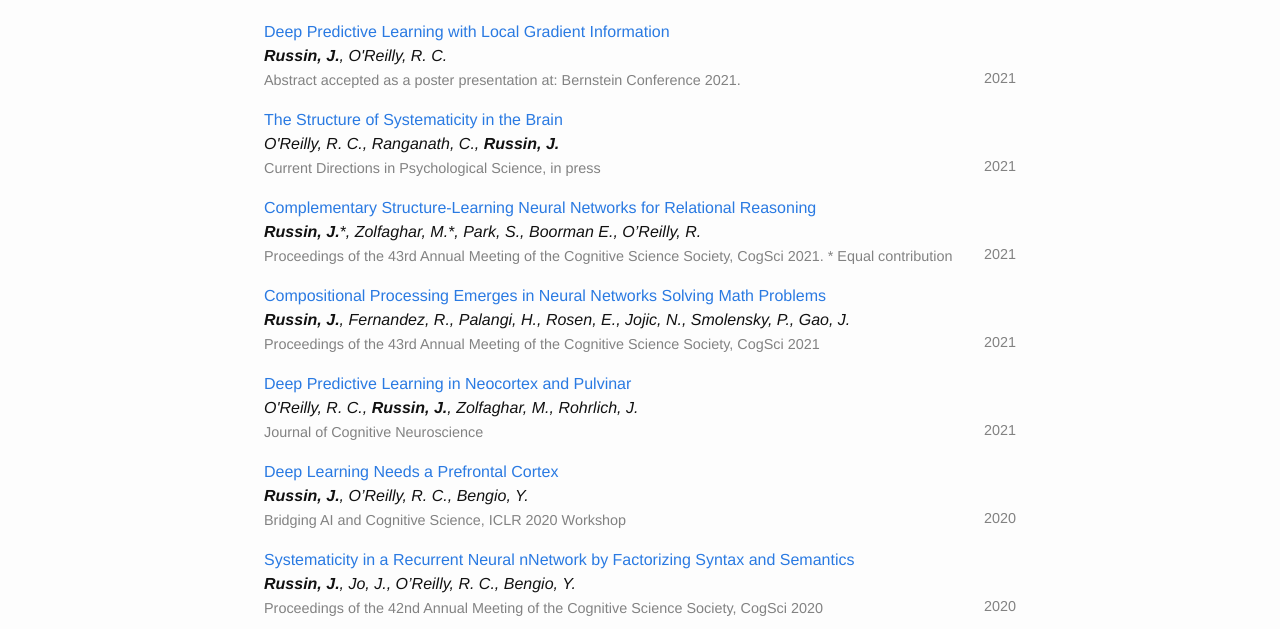
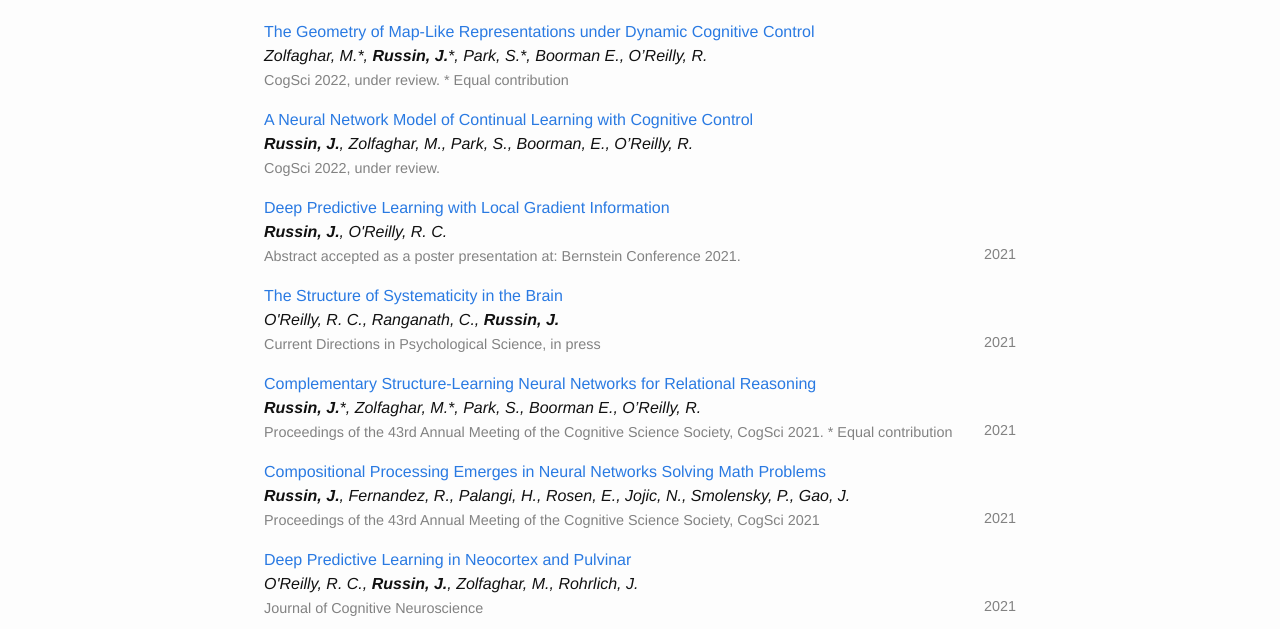
Before and after one commit to jlrussin/jlrussin.github.io, a plain HTML site: page publications.html in a window 1280 px wide. Shown: the part 171-800 px from the top of the page. Drawn offline with Linux system fonts and the light colour scheme.

Commit message:
update feb 3 2022

```diff
--- a/publications.html
+++ b/publications.html
@@ -89,6 +89,38 @@
 
   <div class="post-content">
     <ul class="publications">
+
+      <li class="article">
+        <span class="title">
+
+          <a>
+            The Geometry of Map-Like Representations under Dynamic Cognitive Control
+          </a>
+        </span>
+        <span class="authors">Zolfaghar, M.*, <strong>Russin, J.</strong>*, Park, S.*, Boorman E., O’Reilly, R.</span>
+        <span class="journal-info">
+
+          <span class="journal">CogSci 2022, under review. * Equal contribution</span>
+
+        <span>
+
+    <!--      <a href="https://doi.org/10.1162/jocn_a_01708" class="doi"></a> -->
+
+    <li class="article">
+      <span class="title">
+
+        <a>
+          A Neural Network Model of Continual Learning with Cognitive Control
+        </a>
+      </span>
+      <span class="authors"><strong>Russin, J.</strong>, Zolfaghar, M., Park, S., Boorman, E., O’Reilly, R.</span>
+      <span class="journal-info">
+
+        <span class="journal">CogSci 2022, under review.</span>
+
+      <span>
+
+  <!--      <a href="https://doi.org/10.1162/jocn_a_01708" class="doi"></a> -->
 
       <li class="article">
         <span class="title">
```
Also changed, not shown: index.html (+7 -1 lines).
